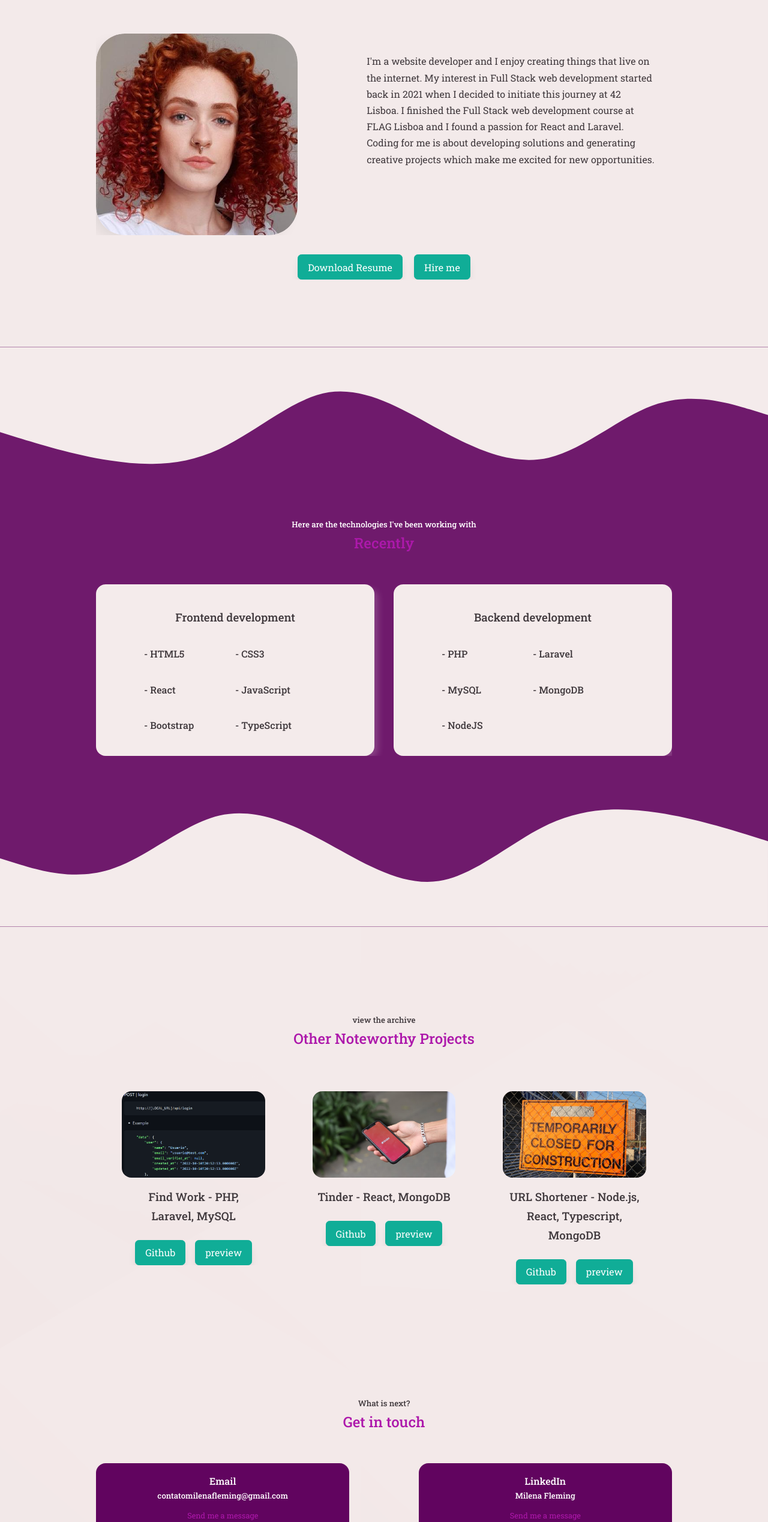
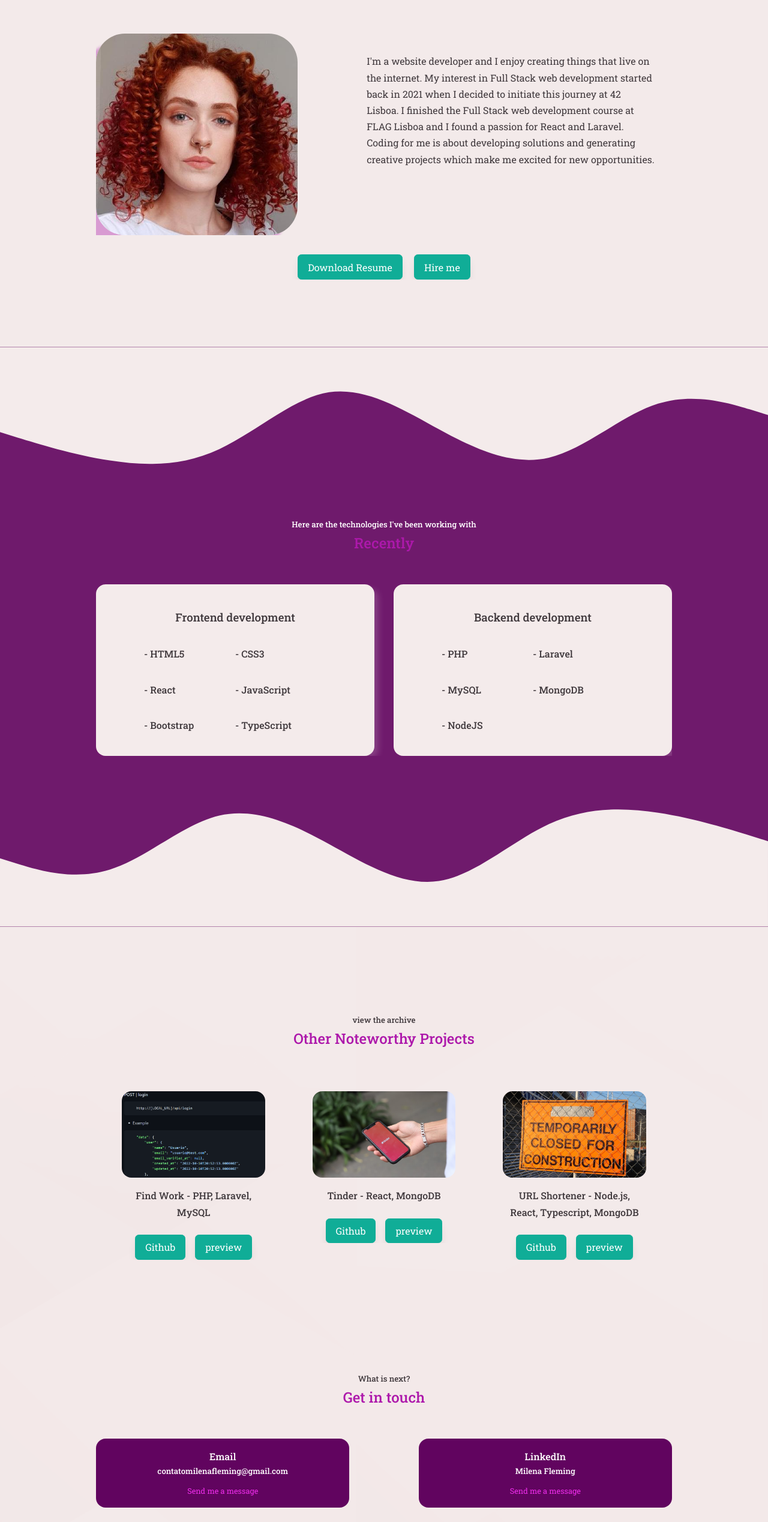
Before and after one commit to Fleemings/Website_Portilofio, a React (Create React App) app: page / in a window 1280 px wide. Shown: the part 855-3392 px from the top of the page at 60% size. Built offline with nearby package versions, Linux system fonts and the light colour scheme.

Commit message:
refactor(style): updated final details of css style

```diff
--- a/src/components/about/about.css
+++ b/src/components/about/about.css
@@ -10,21 +10,14 @@ section#about {
 /*    IMAGE PERFIL CARD    */
 
 .about__me {
-  width: 100%;
-  aspect-ratio: 1/1;
   border-radius: 3rem;
   display: grid;
-  place-items: left;
-  box-shadow: -13px 11px 27px -8px rgba(0, 0, 0, 0.1);
+  box-shadow: -21px 18px 4px 0px #ad18aa60;
 }
 
 /*    IMAGE PERFIL    */
 .about__me-image {
-  width: 100%;
-  border-radius: 3rem;
-  overflow: hidden;
   transform-origin: rotate(50deg);
-  box-shadow: -13px 11px 27px -8px rgba(0, 0, 0, 0.1);
 }
 
 /* End CARDS */
--- a/src/components/contact/contact.css
+++ b/src/components/contact/contact.css
@@ -23,7 +23,7 @@
   margin-top: 0.7rem;
   display: inline-block;
   font-size: 0.8rem;
-  color: var(--color-primary-light);
+  color: #ee2deb;
 }
 
 .contact__option h4,
--- a/src/components/header/header.css
+++ b/src/components/header/header.css
@@ -16,12 +16,9 @@ section#home {
 /* Blob animation */
 .blob {
   position: absolute;
-  width: 28rem;
-  height: 30rem;
-}
-
-.blob {
-  top: -7rem;
+  width: 21rem;
+  height: 21rem;
+  top: -11rem;
   left: -9rem;
   transform: rotate(180deg);
 }
@@ -52,7 +49,7 @@ section#home {
 
   .blob {
     left: 0;
-    top: -13rem;
+    top: -14rem;
   }
 }
 
@@ -60,7 +57,7 @@ section#home {
 
 @media screen and (max-width: 600px) {
   header {
-    height: 60vh;
+    height: 68vh;
     padding-top: 10rem;
   }
 
--- a/src/components/projects/project.css
+++ b/src/components/projects/project.css
@@ -6,12 +6,17 @@ section#project {
   display: grid;
   grid-template-columns: repeat(3, 1fr);
   gap: 2.5rem;
+  word-wrap: break-word;
 }
 
 .project__item {
   padding: 1.2rem;
   border-radius: 1rem;
   margin-bottom: 0.5rem;
+}
+
+.project__item h3 {
+  font-size: 1rem;
 }
 
 .project__item-image {
```
Also changed, not shown: src/components/projects/project.jsx (line endings or trailing spaces).
